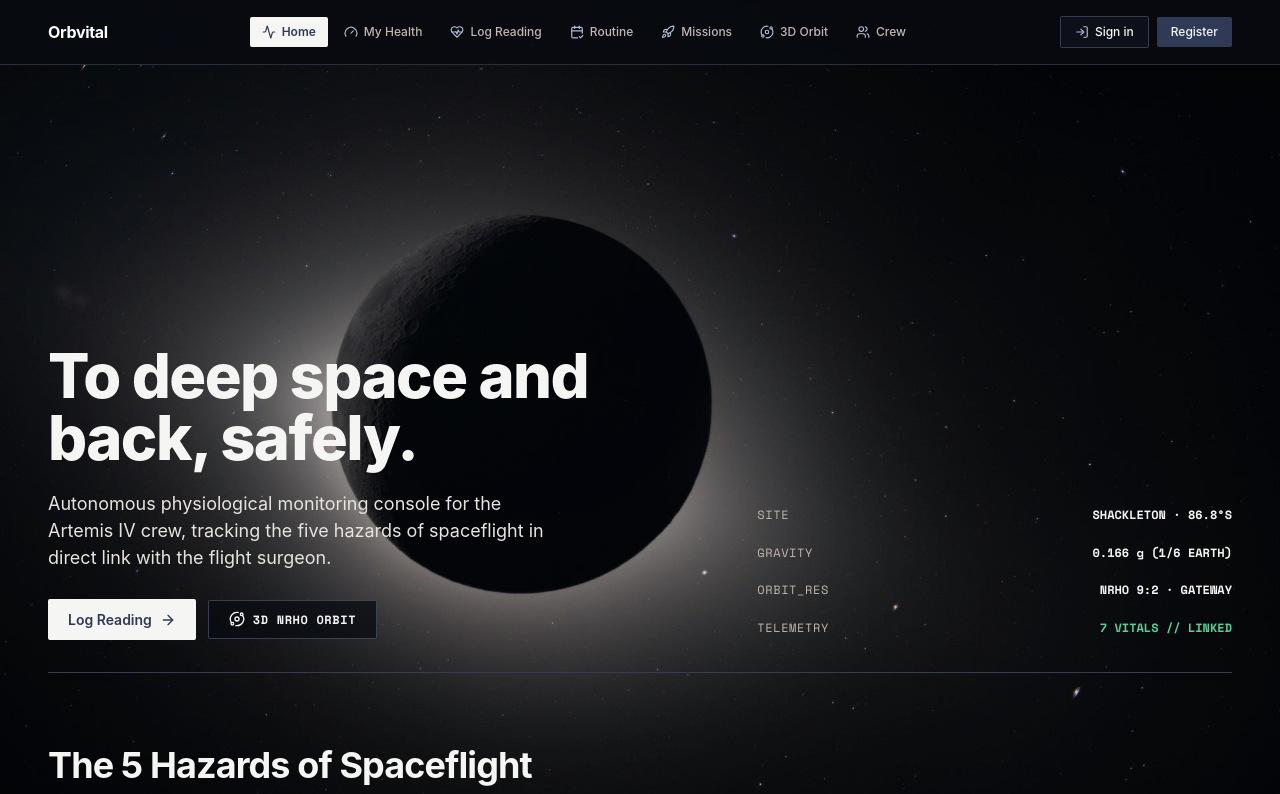
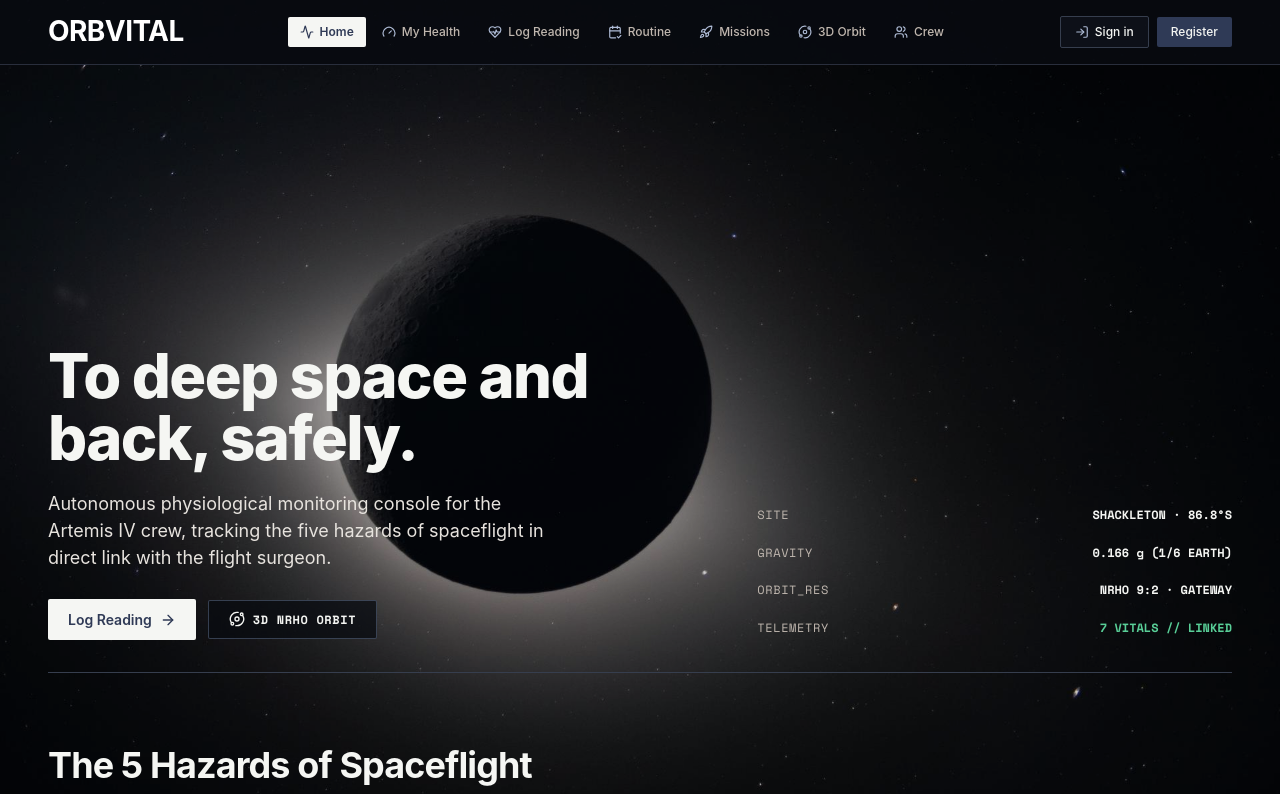
Before and after one commit to OlmosMyCity/NSA2026, a Next.js app in the folder apps/frontend/: page / in a window 1280 px wide. Shown: the top 794 px of the page. Built offline with nearby package versions, Linux system fonts and the light colour scheme; no server answers.

Commit message:
style(navbar): enlarge ORBVITAL wordmark in uppercase

```diff
--- a/apps/frontend/src/features/common/components/Navbar.tsx
+++ b/apps/frontend/src/features/common/components/Navbar.tsx
@@ -67,13 +67,13 @@ export function Navbar() {
         {/* Brand identity */}
         <Link href="/" className="flex items-center tactile-press">
           <span
-            className="text-base font-bold tracking-[-0.02em] text-[#FFFFFF] leading-none"
+            className="text-xl sm:text-2xl font-bold uppercase tracking-[-0.02em] text-[#FFFFFF] leading-none"
             style={{
               fontFamily:
                 'ui-rounded, "SF Pro Rounded", var(--font-sans), system-ui, -apple-system, sans-serif',
             }}
           >
-            Orbvital
+            ORBVITAL
           </span>
         </Link>
 
```
